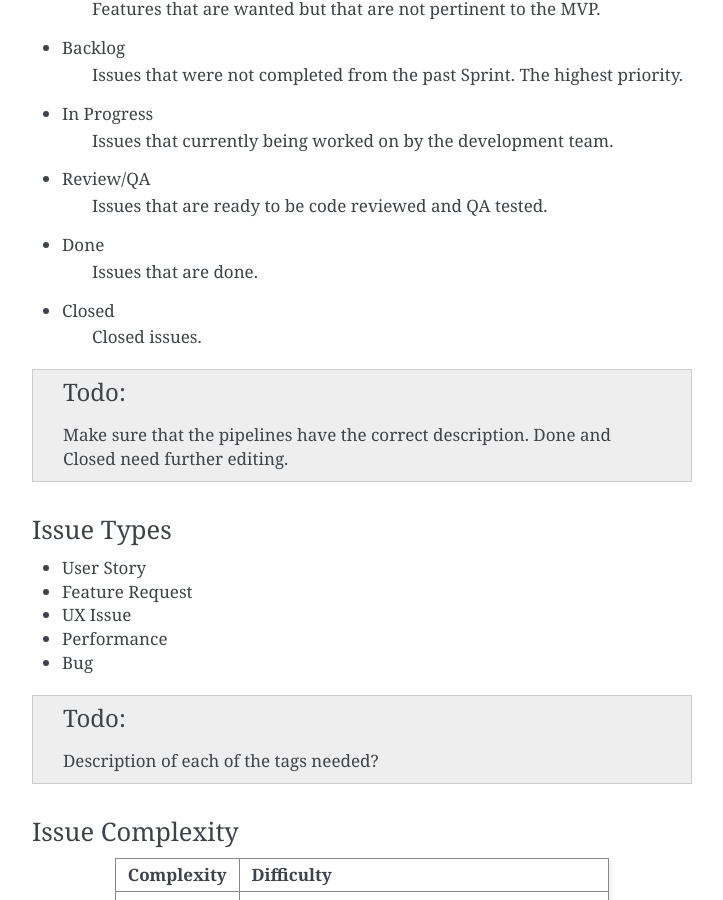
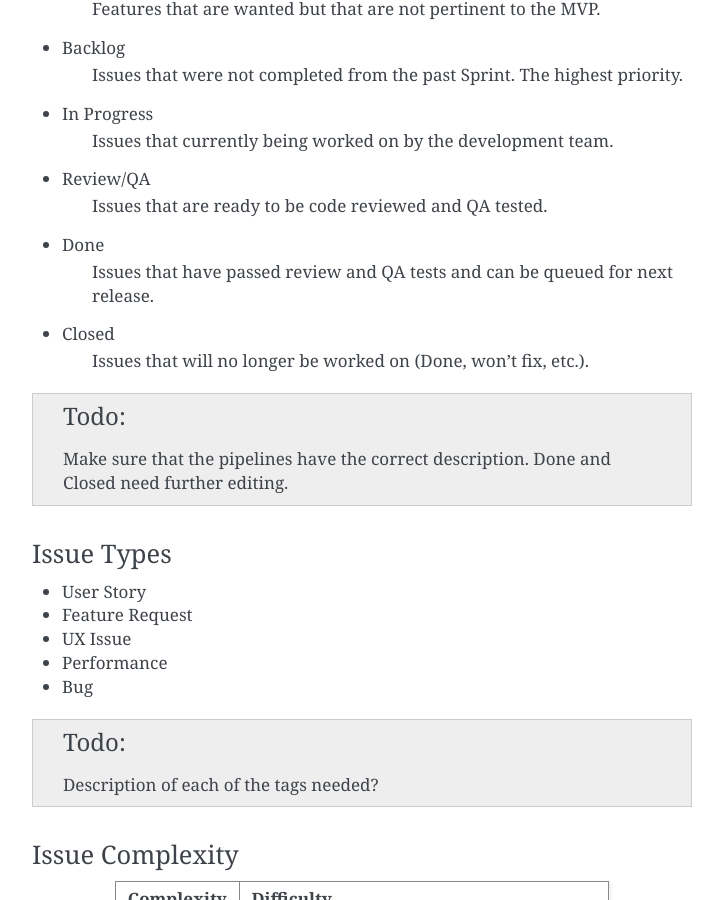
Before and after one commit to VRtualize/VRtualize-Pangeo, a Sphinx documentation site: the page built from docs/source/test_plan/issue_management.rst, in a window 1280 px wide and 900 px high, scrolled down 568 px. Shown: the whole window, without its empty margins (388-1111 px from the left). Built offline with Sphinx 7.4.7, drawn with Linux system fonts in a browser that asks for light colours; formulas are drawn with MathJax 3.

Commit message:
Slight description change to "Done" and "Closed" pipelines

```diff
--- a/docs/source/test_plan/issue_management.rst
+++ b/docs/source/test_plan/issue_management.rst
@@ -35,10 +35,10 @@ The ZenHub Workspace is split up between 7 pipelines;
     Issues that are ready to be code reviewed and QA tested.
 
 - Done
-    Issues that are done.
+    Issues that have passed review and QA tests and can be queued for next release.
 
 - Closed
-    Closed issues.
+    Issues that will no longer be worked on (Done, won't fix, etc.).
 
 .. todo::
     Make sure that the pipelines have the correct description. Done and Closed need further editing.
```
